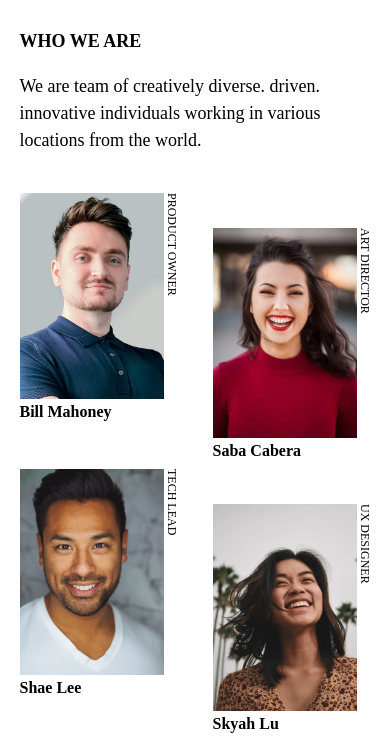
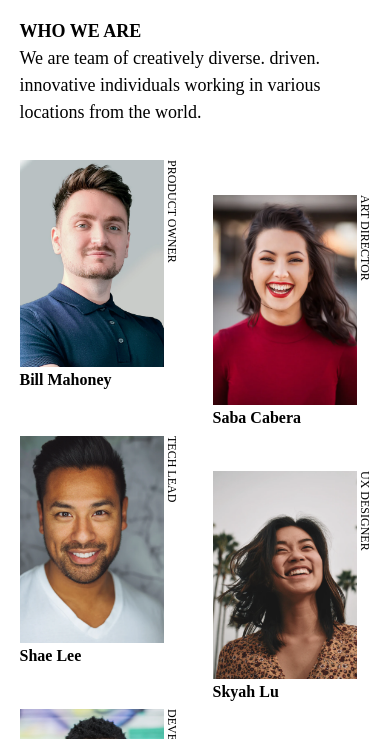
Before and after one commit to AshiqClt/my-team-page-challenge, a plain HTML site: page index.html in a window 390 px wide. Shown: the part 97-836 px from the top of the page. Drawn offline with Linux system fonts and the light colour scheme.

Commit message:
improvements on responsiveness

```diff
--- a/styles.css
+++ b/styles.css
@@ -16,7 +16,6 @@ body {
   width: 50%;
 }
 .title h1 {
-  width: 278px;
   height: 47px;
   font-family: "PT Serif";
   font-style: normal;
@@ -69,7 +68,7 @@ img {
   writing-mode: vertical-rl;
   text-orientation: mixed;
 }
-.offset{
+.offset {
   margin-top: 10%;
 }
 .name {
@@ -77,10 +76,34 @@ img {
   font-weight: bold;
 }
 
+@media screen and (max-width: 900px) {
+  .head {
+    flex-direction: column;
+    margin-top: 0;
+    margin-bottom: -4vh;
+    width: 85%;
+  }
+  .description {
+    width: 100%;
+    margin-top: -3vh;
+  }
+  img {
+    width: 23vw;
+  }
+  .team {
+    width: 85%;
+  }
+  .title {
+    width: 100%;
+  }
+}
+
 @media screen and (max-width: 450px) {
   .team {
     width: 90%;
     column-gap: 8vw;
+    margin-bottom: 4vh;
+    margin-top: 4vh;
   }
   .member {
     width: 45%;
@@ -88,29 +111,34 @@ img {
   img {
     width: 35vw;
   }
-  .offset{
+  .offset {
     margin-top: 0%;
   }
-  .mob-offset{
+  .mob-offset {
     margin-top: 10%;
   }
 
-  .head{
+  .head {
     width: 90%;
     flex-direction: column;
+    margin-top: 2vh;
     margin-bottom: 0;
-    margin-top: 2vh;
   }
-  .title{
+  .title {
     width: 100%;
   }
-  .description{
+  .description {
     width: 100%;
   }
-  .title{
+  .title {
     margin-bottom: -2vh;
   }
-  img{
+  img {
     width: 37vw;
   }
+
+  .description h3 {
+    margin-top: 4vh;
+    margin-bottom: 0;
+  }
 }
```
